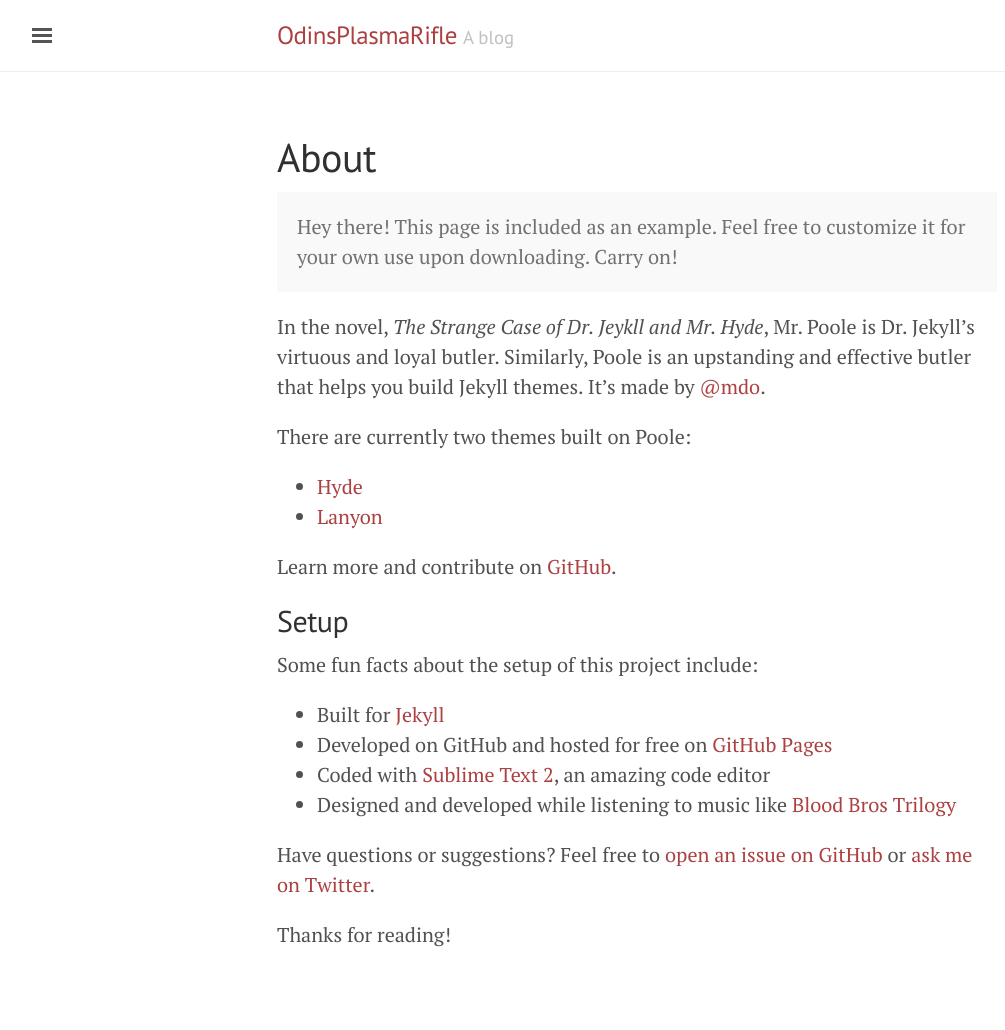
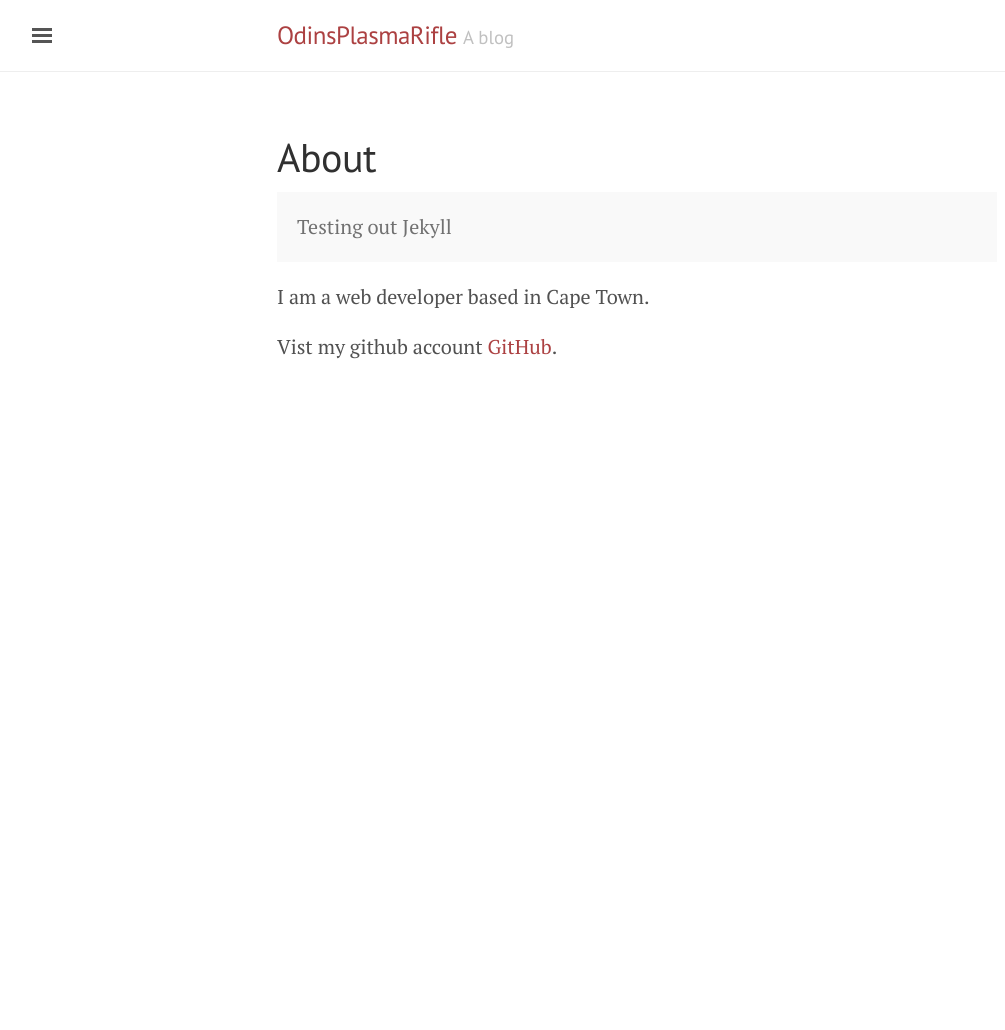
Before and after one commit to OdinsPlasmaRifle/old.odinsplasmarifle.github.io, a Jekyll site: the page built from about.md, in a window 1280 px wide. Shown: the whole page, without its empty margins (3-1008 px from the left). Built offline with Jekyll 4.4.1, drawn with Linux system fonts in a browser that asks for light colours; after the commit the page ends 900 px from its top, so only the background shows below that.

Commit message:
Updated about template

```diff
--- a/about.md
+++ b/about.md
@@ -4,27 +4,9 @@
 ---
 
 <p class="message">
-  Hey there! This page is included as an example. Feel free to customize it for your own use upon downloading. Carry on!
+  Testing out Jekyll
 </p>
 
-In the novel, *The Strange Case of Dr. Jeykll and Mr. Hyde*, Mr. Poole is Dr. Jekyll's virtuous and loyal butler. Similarly, Poole is an upstanding and effective butler that helps you build Jekyll themes. It's made by [@mdo](https://twitter.com/mdo).
+I am a web developer based in Cape Town.
 
-There are currently two themes built on Poole:
-
-* [Hyde](http://hyde.getpoole.com)
-* [Lanyon](http://lanyon.getpoole.com)
-
-Learn more and contribute on [GitHub](https://github.com/poole).
-
-## Setup
-
-Some fun facts about the setup of this project include:
-
-* Built for [Jekyll](http://jekyllrb.com)
-* Developed on GitHub and hosted for free on [GitHub Pages](https://pages.github.com)
-* Coded with [Sublime Text 2](http://sublimetext.com), an amazing code editor
-* Designed and developed while listening to music like [Blood Bros Trilogy](https://soundcloud.com/maddecent/sets/blood-bros-series)
-
-Have questions or suggestions? Feel free to [open an issue on GitHub](https://github.com/poole/issues/new) or [ask me on Twitter](https://twitter.com/mdo).
-
-Thanks for reading!
+Vist my github account [GitHub]({{ site.author.github }}).
```
